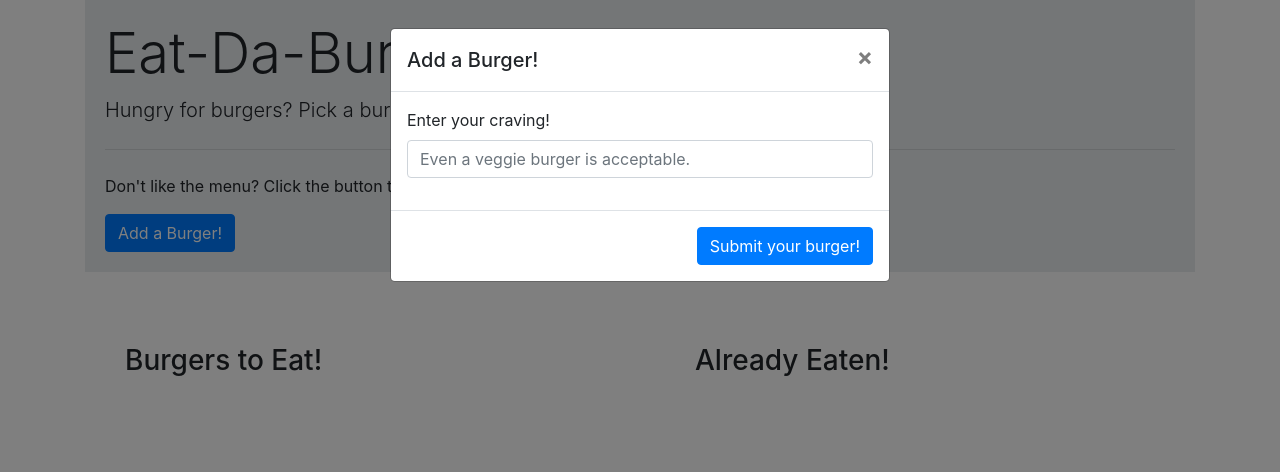
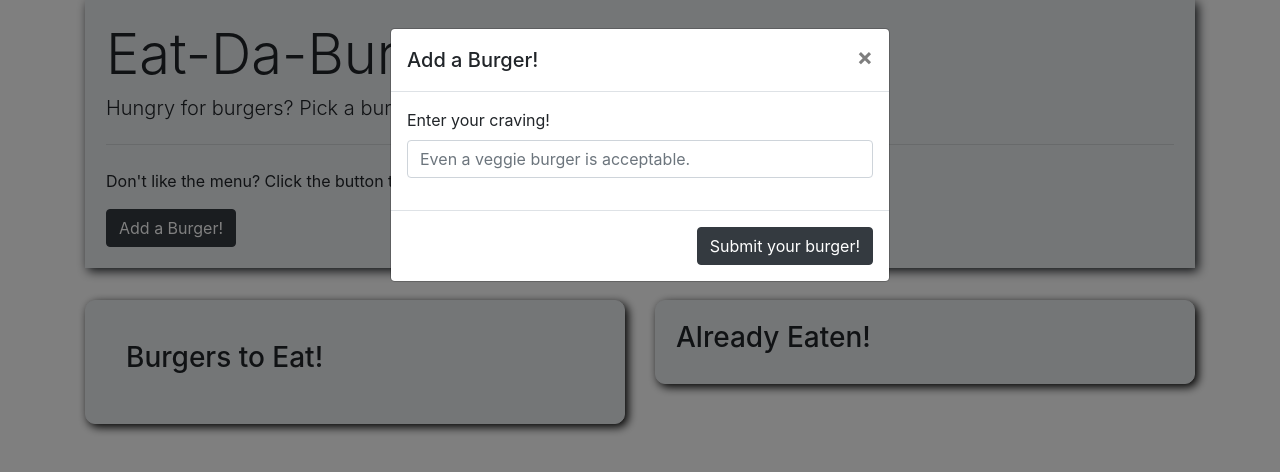
Before and after one commit to bliff182/mulberwaul, a website: page public/index.html in a window 1280 px wide. Both pictures are taken after a click on the button "Add a Burger!". Drawn offline with nearby package versions, Linux system fonts and the light colour scheme; no server answers.

Commit message:
added css, images

```diff
--- a/public/assets/css/burger_style.css
+++ b/public/assets/css/burger_style.css
@@ -1,12 +1,29 @@
 body {
    background-image: url('../img/burger-pattern-background_67556-123.jpg');
+   line-height: 150%;
 }
 
 .jumbotron {
+   border: 1px solid #e9ecef;
+   box-shadow: 3px 3px 10px;
    padding: 20px;
 }
 
 .burgerDiv {
    padding: 40px;
-   background: none
+   /* color: #e9ecef; */
+   border: 1px solid #e9ecef;
+   /* text-align: center; */
+   background-color: #e9ecef;
+   border-radius: 10px;
+   box-shadow: 3px 3px 10px black;
+   /* background: none */
 }
+
+.burgerIcon {
+   max-width: 80px;
+}
+
+#uneated, #devoured {
+   padding: 20px;
+}
--- a/public/assets/js/burgers.js
+++ b/public/assets/js/burgers.js
@@ -12,10 +12,10 @@ $(document).ready(() => {
 
       for (let i = 0; i < len; i++) {
          let burgerBtn =
-            `<li>${burgers[i].burger_name}<button type='button' class='btn btn-primary devour' data-id='${burgers[i].id}'data-devoured='${burgers[i].devoured}'>Devour</button></li>`;
+            `<li><img src='assets/img/animated-clipart-burger-5.jpg' class='burgerIcon'/>${burgers[i].burger_name}<button type='button' class='btn btn-dark devour' data-id='${burgers[i].id}'data-devoured='${burgers[i].devoured}'>Devour</button></li>`;
 
          let deleteBtn =
-            `<li>${burgers[i].burger_name}<button type='button' class='btn btn-danger deleteBtn' data-id='${burgers[i].id}' data-devoured='${burgers[i].devoured}'>Delete</button</li>`;
+            `<li><img src='assets/img/animated-clipart-burger-5.jpg' class='burgerIcon'/>${burgers[i].burger_name}<button type='button' class='btn btn-danger deleteBtn' data-id='${burgers[i].id}' data-devoured='${burgers[i].devoured}'>Delete</button</li>`;
 
          if (burgers[i].devoured) {
             devouredElem.append(deleteBtn);
--- a/public/index.html
+++ b/public/index.html
@@ -50,7 +50,7 @@
             </div>
             <div class="modal-footer">
                <!-- <button type="button" class="btn btn-secondary" data-dismiss="modal">Close</button> -->
-               <button type="submit" class="btn btn-primary" id='burger-submit' data-dismiss='modal'>Submit your burger!</button>
+               <button type="submit" class="btn btn-dark" id='burger-submit' data-dismiss='modal'>Submit your burger!</button>
             </div>
          </div>
       </div>
@@ -64,7 +64,7 @@
          <p class="lead">Hungry for burgers? Pick a burger and chow down!</p>
          <hr class="my-4">
          <p>Don't like the menu? Click the button to add your own burger!</p>
-         <button type="button" class="btn btn-primary" data-toggle="modal" data-target="#burgerModal">
+         <button type="button" class="btn btn-dark" data-toggle="modal" data-target="#burgerModal">
             Add a Burger!
          </button>
       </div>
```
